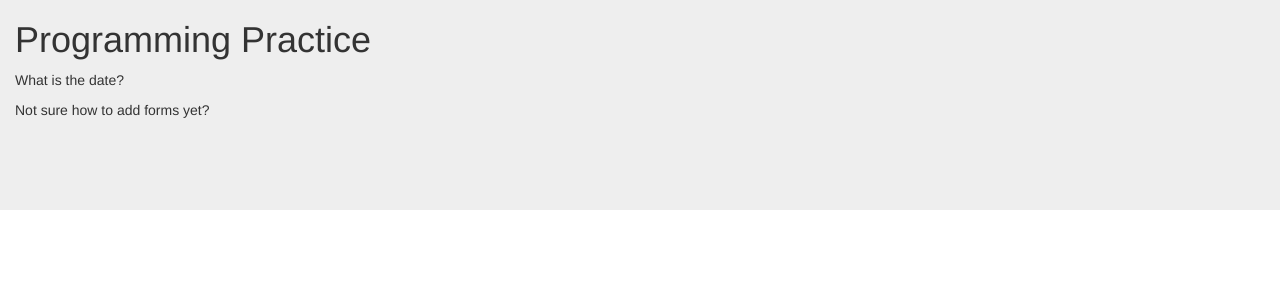
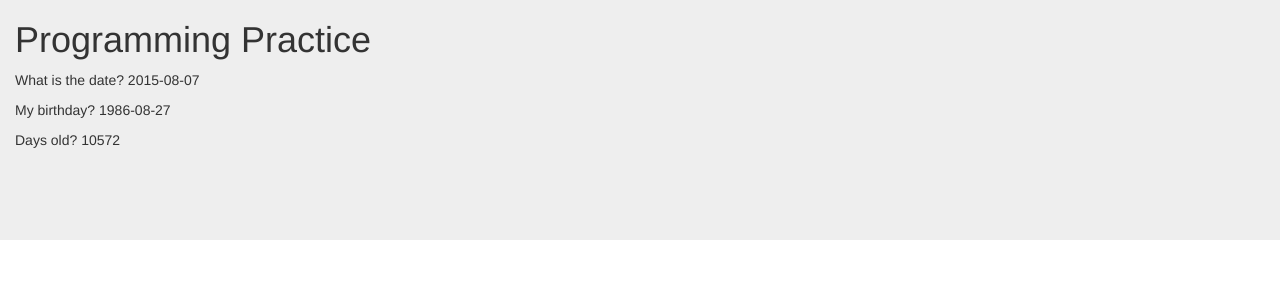
Before and after one commit to swena56/Andy56-signup, a Rails app: page /programming_practice/index in a window 1280 px wide. Shown: the part 51-351 px from the top of the page. Run offline with Rails 7, Linux system fonts and the light colour scheme; style sheets or scripts are compiled from the project's sources; parts of the project's set-up code (start-up, migrations or seed data) failed here and were passed over; some libraries are stand-ins or nearby versions.

Commit message:
date controller

```diff
--- a/app/controllers/application_controller.rb
+++ b/app/controllers/application_controller.rb
@@ -2,4 +2,6 @@ class ApplicationController < ActionController::Base
   # Prevent CSRF attacks by raising an exception.
   # For APIs, you may want to use :null_session instead.
   protect_from_forgery with: :exception
+
+  require 'time'
 end
--- a/app/controllers/programming_practice_controller.rb
+++ b/app/controllers/programming_practice_controller.rb
@@ -6,7 +6,10 @@ class ProgrammingPracticeController < ApplicationController
   	if params[:status] == "activated"
 
   	end
-  	@current_date = 'a'
+  	@current_date = DateTime.now.to_date
+    @myBirthday = Date.new(1986,8,27)
+
+
   end
 
   #not sure how to download a file yet
--- a/app/helpers/programming_practice_helper.rb
+++ b/app/helpers/programming_practice_helper.rb
@@ -1,2 +1,3 @@
 module ProgrammingPracticeHelper
+
 end
--- a/app/views/programming_practice/index.html.erb
+++ b/app/views/programming_practice/index.html.erb
@@ -2,7 +2,6 @@
 <h1>Programming Practice</h1>
 
 
-<p> What is the date?  <% puts @current_date %>  </p>
-
-
-<p>Not sure how to add forms yet?</p>
+<p> What is the date?  <%= @current_date %>  </p>
+<p> My birthday?  <%= @myBirthday %>  </p>
+<p> Days old?  <%= Integer(@current_date - @myBirthday) %>  </p>
```
